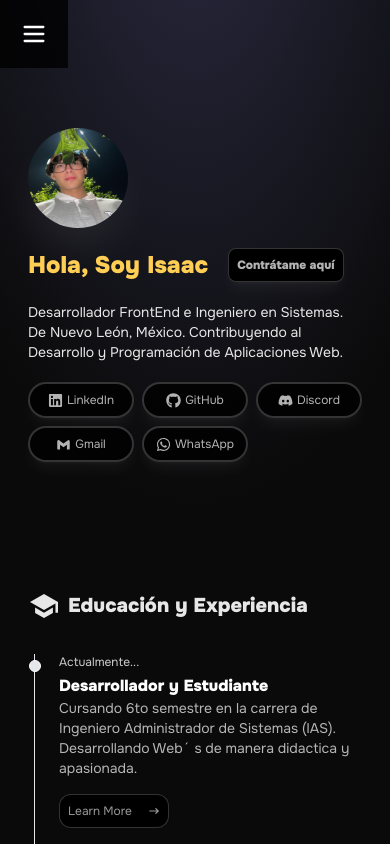
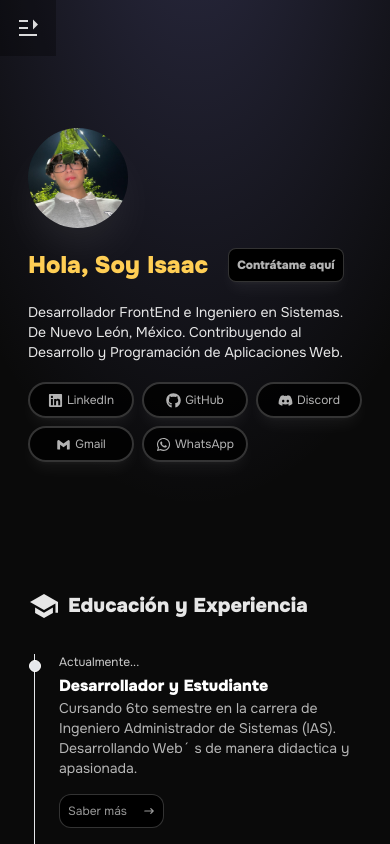
Before and after one commit to Hypeyiii/react_portfolio, a React (Vite) app: page / in a window 390 px wide. Shown: the top 844 px of the page. Built offline with nearby package versions, Linux system fonts and the light colour scheme.

Commit message:
Fixin translation

```diff
--- a/src/App.jsx
+++ b/src/App.jsx
@@ -2,7 +2,7 @@
 import './App.css'
 import avatar from './assets/avatar.jpg'
 import ButtonCompany from './Components/Button'
-import menu from './assets/menu.svg'
+import { RiMenuUnfoldFill, RiMenuFoldLine  } from "react-icons/ri";
 import { FaWhatsapp, FaLinkedin, FaGithub, FaDiscord } from 'react-icons/fa';
 import { BiLogoGmail } from "react-icons/bi";
 import { MdDarkMode, MdOutlineDarkMode } from "react-icons/md";
@@ -52,9 +52,10 @@ function App() {
          font-medium'>
         {isMobile ?
         <>
-          <button className={` absolute z-40 p-2 transition-all duration-300
-                  ${isMobile ? "p-5" : "p-0"} ${isMenu ? "" : "bg-black bg-opacity-80"} `} onClick={handleMenuModal}>
-            <img src={menu} alt="Menu Icon" className='size-7'/>
+          <button className={` absolute z-40 transition-all duration-300
+                  ${isMobile ? "p-4" : "p-0"} ${isMenu ? "" : " bg-black/30 bg-opacity-50"} `}
+                   onClick={handleMenuModal}>
+            {isMenu ? <RiMenuFoldLine className='size-6'/> : <RiMenuUnfoldFill className='size-6'/>}
           </button>
             <div className='entrance menu h-screen w-screen hidden fixed'
               onClick={handleMenuModal}>
@@ -77,17 +78,15 @@ function App() {
                         {languageMode ? "Projects" : "Proyectos"}
                       </li></a>
                     <a href="#darkmode">
-                  <li className='hover:bg-gray-400 p-2 rounded-full transition-all duration-300 active:scale-105
+                      <li className='md:hover:bg-gray-400 p-2 rounded-full transition-all duration-300 active:scale-105
                         active:duration-75' onClick={handleDarkMode}>
                           {darkMode ?
-                      <MdDarkMode className='size-6'/>
-                      :
-                      <MdOutlineDarkMode className='size-6'/>
+                          <MdDarkMode className='size-6'/> : <MdOutlineDarkMode className='size-6'/>
                           }
                       </li>
                     </a>
                     <a href="#language">
-                  <li className='hover:bg-gray-400 p-2 rounded-full transition-all duration-300 active:scale-105
+                      <li className='md:hover:bg-gray-400 p-2 rounded-full transition-all duration-300 active:scale-105
                       active:duration-75' onClick={handleLanguage} id='language'>
                         {languageMode ?
                         <TbLanguage className='size-6'/>
@@ -204,14 +203,24 @@ function App() {
         <Timeline.Item>
           <Timeline.Point/>
           <Timeline.Content className='md:gap-y-2 flex flex-col items-start justify-center'>
-            <Timeline.Time className='text-xs md:text-xl text-white/80'>Actualmente...</Timeline.Time>
-            <Timeline.Title className='text-base md:text-2xl text-white'>Desarrollador y Estudiante</Timeline.Title>
+            <Timeline.Time className='text-xs md:text-xl text-white/80'>
+              {languageMode ? "Currently..." : "Actualmente..."}
+            </Timeline.Time>
+            <Timeline.Title className='text-base md:text-2xl text-white'>
+              {languageMode ? "Developer and Student" : "Desarrollador y Estudiante"}
+            </Timeline.Title>
             <Timeline.Body className='text-sm md:text-lg text-white/70'>
-            Cursando 6to semestre en la carrera de Ingeniero Administrador de Sistemas (IAS). Desarrollando Web´ s de manera didactica y apasionada.
+              {languageMode ?
+              "Studying the 6th semester in the Systems Administrator Engineer career. Developing websites in a didactic and passionate way."
+              :
+              "Cursando 6to semestre en la carrera de Ingeniero Administrador de Sistemas (IAS). Desarrollando Web´ s de manera didactica y apasionada."
+             }
             </Timeline.Body>
             <button className='flex flex-row gap-x-2 items-center justify-center p-2 bg-black border border-white/20 hover:bg-white/5 rounded-xl
             transition-all duration-300 text-white/60 hover:text-white active:scale-105 active:duration-75 text-xs md:text-sm'>
-              Learn More
+              {
+                languageMode ? "Learn more" : "Saber más"
+              }
               <HiArrowNarrowRight className="ml-2 h-3 w-3" />
             </button>
           </Timeline.Content>
```
Lines whose indentation alone changed are shown as unchanged.
